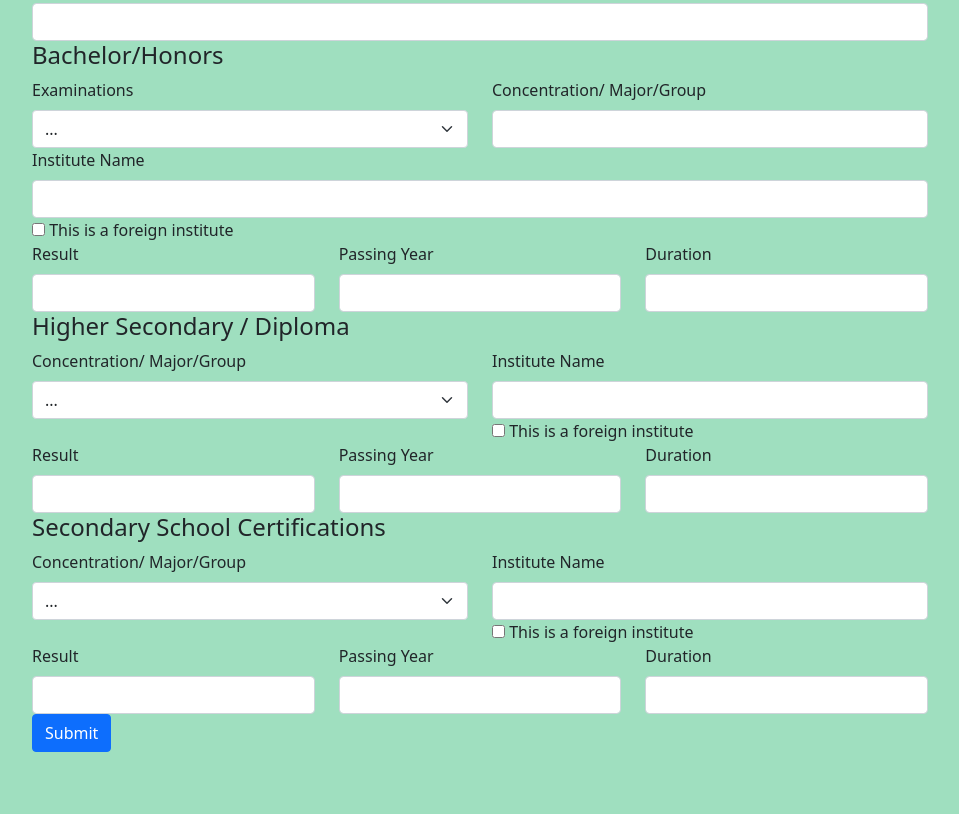
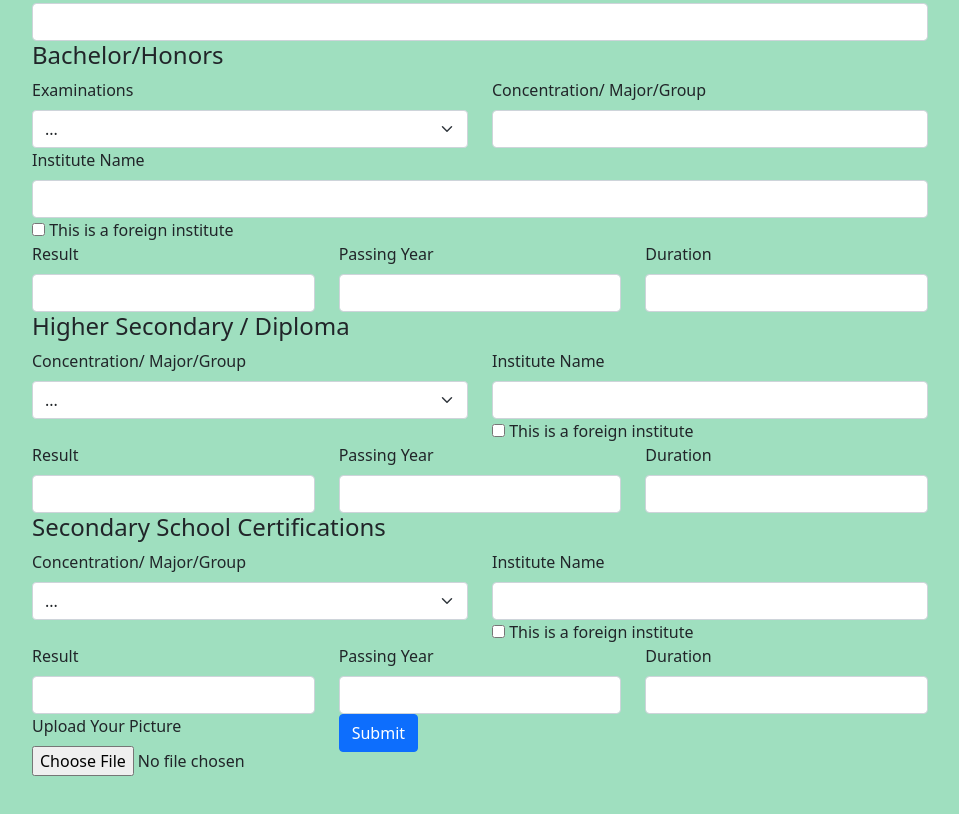
Before and after one commit to shabbir003/1915002527_HW3, a plain HTML site: page cv.html in a window 1280 px wide. Shown: the part 505-1319 px from the top of the page, without its empty margins (160-1119 px from the left). Drawn offline with nearby package versions, Linux system fonts and the light colour scheme.

Commit message:
Update cv.html

```diff
--- a/cv.html
+++ b/cv.html
@@ -222,10 +222,14 @@
 					<label class="form-label">Duration</label>
 					<input type="text" class="form-control">
 				</div>
+				<div class="col-md-4">
+					<label class="form-label">Upload Your Picture</label>
+					<input type="file" >
+				</div>
+				<div class="col-md-6">
+    				<button type="submit"  class="btn btn-primary">Submit</button>
+  				</div>
 
-				<div class="col-md-12">
-    				<button type="submit" class="btn btn-primary">Submit</button>
-  				</div>
 
 
 			</form>
```
